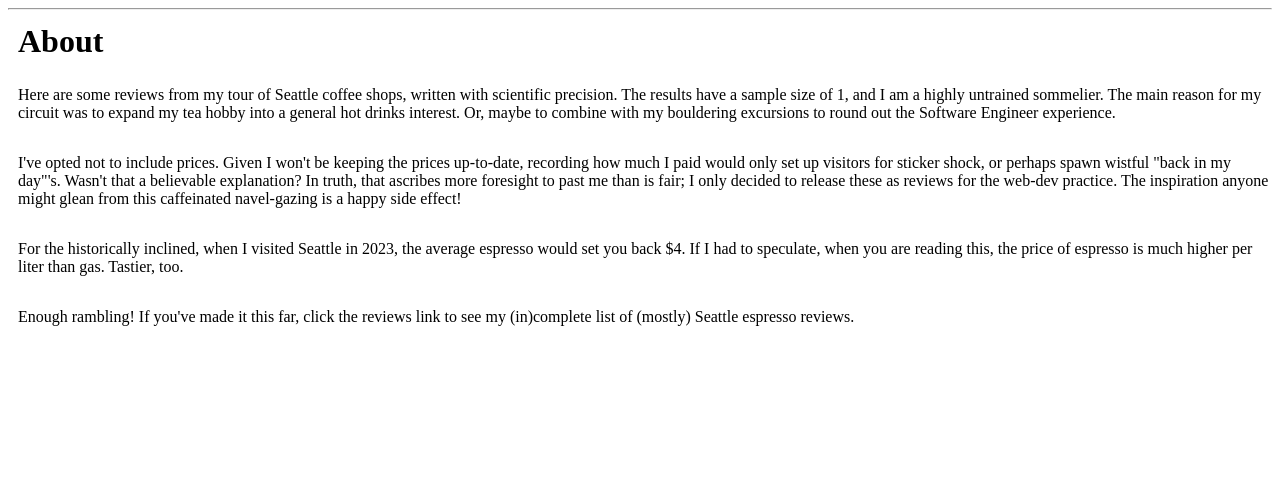
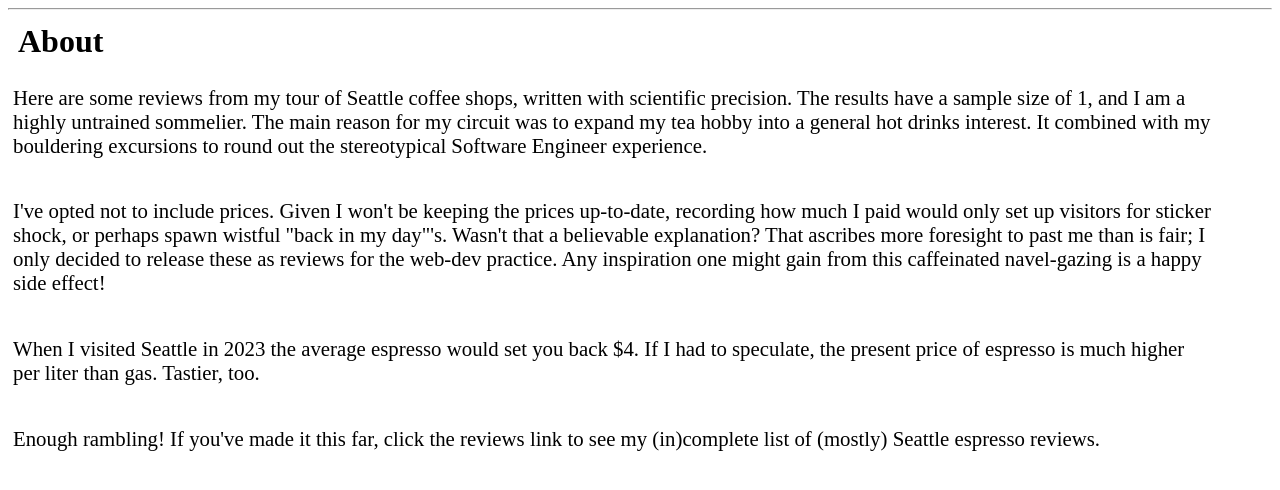
Before and after one commit to StevenBenBooth/personal-site, a Flask app: page / in a window 1280 px wide. Shown: the part 35-525 px from the top of the page. Run offline with Flask 3, Linux system fonts and the light colour scheme.

Commit message:
Removed logs, updated css

```diff
--- a/server/src/static/style.css
+++ b/server/src/static/style.css
@@ -8,6 +8,15 @@
   display: flex;
   flex-direction: row;
   flex-wrap: wrap;
+}
+
+.text-box {
+  width: 100%;
+  display: flex;
+  flex-direction: row;
+  flex-wrap: wrap;
+  padding-right: 5%;
+  font-size: 1.3rem
 }
 
 .cafe {
--- a/server/src/templates/index.html
+++ b/server/src/templates/index.html
@@ -2,23 +2,23 @@
 
 {% block content %}
 <h1 class="title">{% block title %} About {% endblock %}</h1>
-<div class="content">
+<div class="text-box">
   <p>
     Here are some reviews from my tour of Seattle coffee shops, written with scientific precision. The results have a
     sample size of 1, and I am a highly untrained sommelier. The main reason for my circuit was to expand my tea hobby
-    into a general hot drinks interest. Or, maybe to combine with my bouldering excursions to round out the Software
-    Engineer experience.
+    into a general hot drinks interest. It combined with my bouldering excursions to round out the stereotypical
+    Software Engineer experience.
   </p>
   <p>
     I've opted not to include prices. Given I won't be keeping the prices up-to-date, recording how much I paid would
     only set up visitors for sticker shock, or perhaps spawn wistful "back in my day"'s. Wasn't that a believable
-    explanation? In truth, that ascribes more foresight to past me than is fair; I only decided to release these as
-    reviews for the web-dev practice. The inspiration anyone might glean from this caffeinated navel-gazing is a happy
+    explanation? That ascribes more foresight to past me than is fair; I only decided to release these as
+    reviews for the web-dev practice. Any inspiration one might gain from this caffeinated navel-gazing is a happy
     side effect!
   </p>
   <p>
-    For the historically inclined, when I visited Seattle in 2023, the average espresso would set you back $4. If I had
-    to speculate, when you are reading this, the price of espresso is much higher per liter than gas. Tastier, too.
+    When I visited Seattle in 2023 the average espresso would set you back $4. If I had to speculate, the present price
+    of espresso is much higher per liter than gas. Tastier, too.
   </p>
   <p>
     Enough rambling! If you've made it this far, click the reviews link to see my (in)complete list of (mostly) Seattle
--- a/server/src/templates/reviews.html
+++ b/server/src/templates/reviews.html
@@ -24,7 +24,7 @@
     </table>
     <!-- Could render review as bullet points with jinja for-loop? -->
     <div class="review">
-      <h4>Review</h4>
+      <h4>Notes</h4>
       <p>{{ cafe.review|safe }}</p>
     </div>
   </div>
```
Also changed, not shown: add_data.py (+5 -2 lines), server/src/cafe.db, 2 other files.
